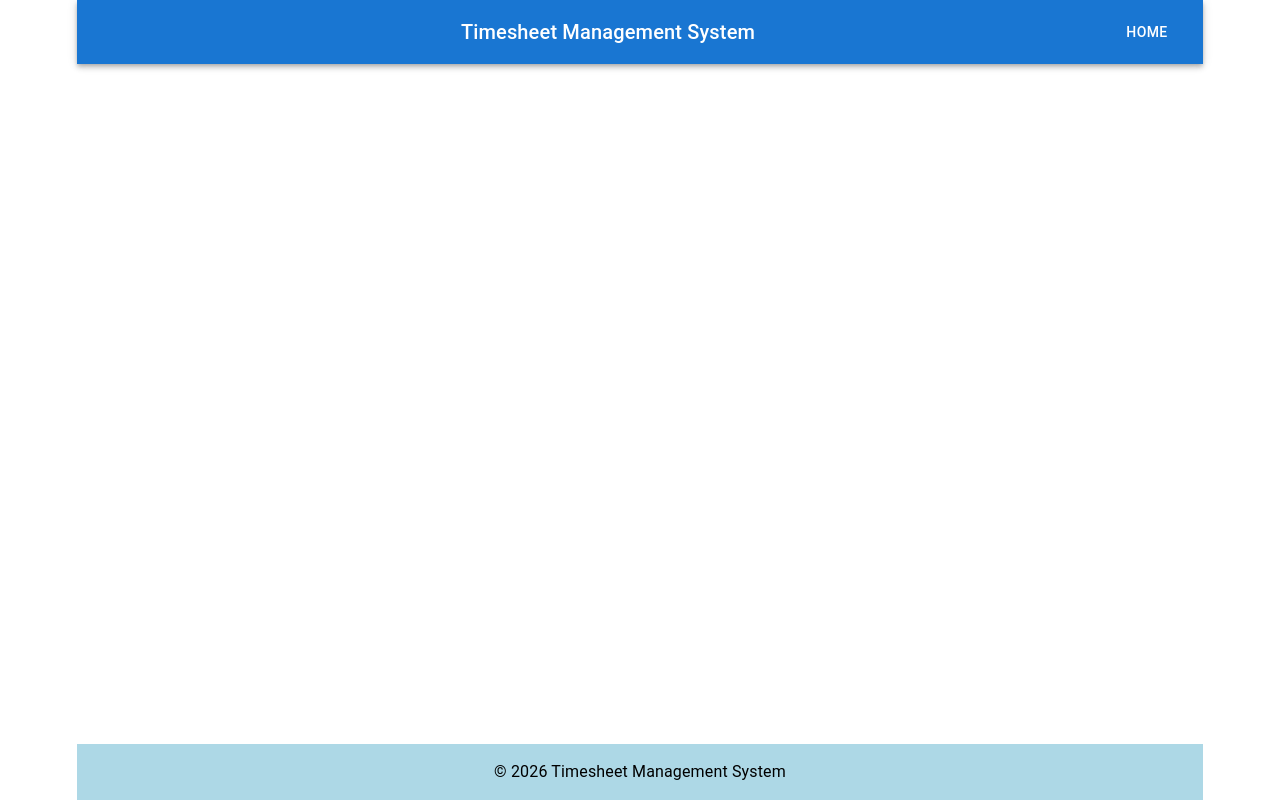
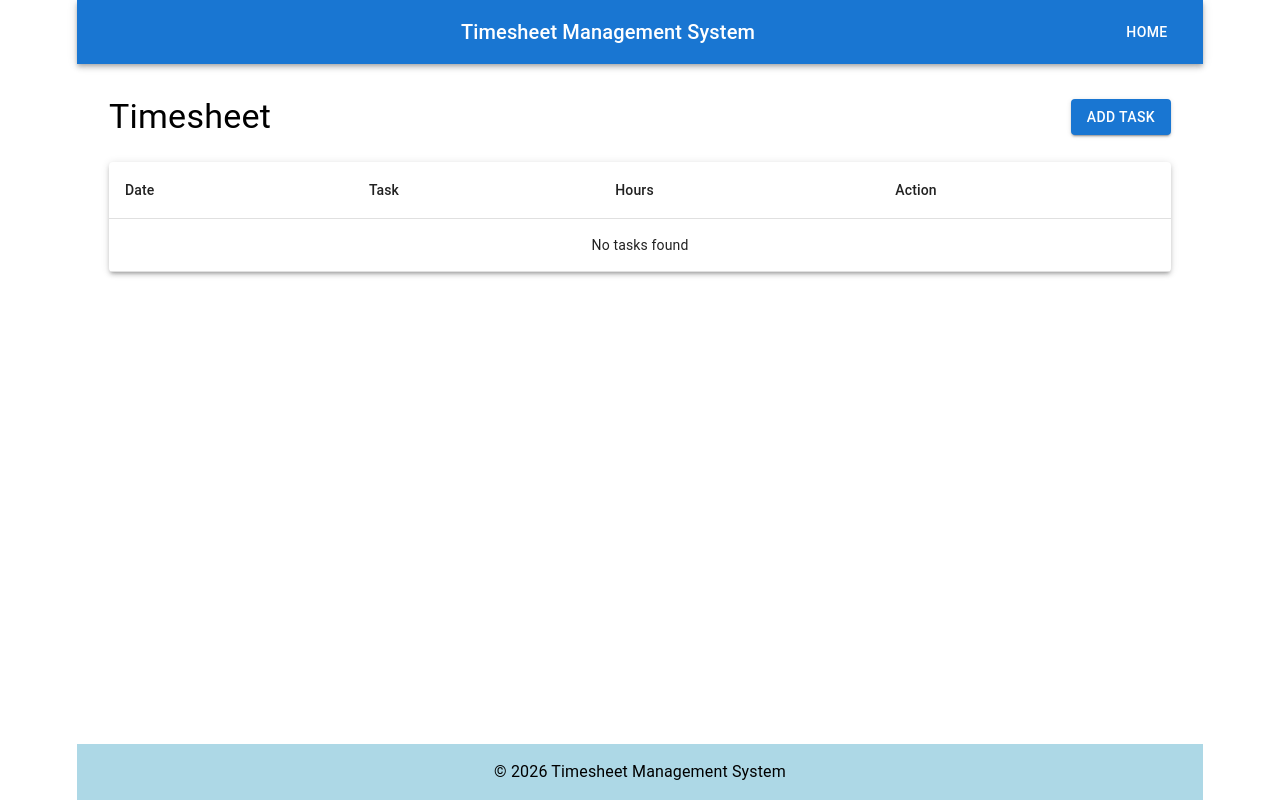
Before and after one commit to amanj007007/timesheet, a React (Vite) app: page /timesheet in a window 1280 px wide. Built offline with nearby package versions, Linux system fonts and the light colour scheme; sample sign-in values are in the browser's storage.

Commit message:
Add task dialog changes

```diff
--- a/src/pages/dashboard/dashboard.tsx
+++ b/src/pages/dashboard/dashboard.tsx
@@ -1,4 +1,3 @@
-// import type { CurrentUser } from "../../component/type/currentuser";
 import { useNavigate } from "react-router-dom";
 import { useAuth } from "../../hooks/useauth";
 import {
@@ -10,10 +9,15 @@ import {
 export default function Dashboard() {
     const { currentUser, logout } = useAuth();
     const navigate = useNavigate();
+
     const handleLogout = () => {
         logout();
+        navigate("/login");
+    };
 
-        navigate("/login");
+    const handleTimesheet = () => {
+         console.log("Timesheet button clicked");
+        navigate("/timesheet");
     };
     return (
         <Box
@@ -36,15 +40,32 @@ export default function Dashboard() {
                     mb: 3,
                 }}
             >
-                Welcome  {currentUser?.name} to Timesheet Management System
+                Welcome {currentUser?.name} to Timesheet Management System
             </Typography>
 
-            <Button
-                variant="contained"
-                onClick={handleLogout}
+            <Box
+                sx={{
+                    display: "flex",
+                    justifyContent: "center",
+                    gap: 2,
+                    mt: 3,
+                }}
             >
-                Logout
-            </Button>
+                <Button
+                    variant="contained"
+                    onClick={handleTimesheet}
+                >
+                    Timesheet
+                </Button>
+
+                <Button
+                    variant="contained"
+                    color="error"
+                    onClick={handleLogout}
+                >
+                    Logout
+                </Button>
+            </Box>
         </Box>
     );
 }
--- /dev/null
+++ b/src/pages/timesheet/addtaskdialog.tsx
@@ -0,0 +1,104 @@
+import {
+    Dialog,
+    DialogTitle,
+    DialogContent,
+    DialogActions,
+    Button,
+    FormControl,
+    InputLabel,
+    Select,
+    MenuItem
+    // type SelectChangeEvent,
+} from "@mui/material";
+import type { SelectChangeEvent } from "@mui/material";
+import { LocalizationProvider } from "@mui/x-date-pickers/LocalizationProvider";
+import { AdapterDayjs } from "@mui/x-date-pickers/AdapterDayjs";
+import { DatePicker } from "@mui/x-date-pickers/DatePicker";
+import dayjs, { Dayjs } from "dayjs";
+import { useState } from "react";
+
+
+interface Props {
+    open: boolean;
+    handleClose: () => void;
+}
+
+export default function AddTaskDialog({
+    open,
+    handleClose,
+}: Props) {
+    const [date, setDate] = useState<Dayjs | null>(dayjs());
+    const [category, setCategory] = useState("");
+    const handleCategoryChange = (
+        event: SelectChangeEvent
+    ) => {
+        setCategory(event.target.value);
+    };
+    return (
+
+        <Dialog
+            open={open}
+            onClose={handleClose}
+            fullWidth
+            maxWidth="sm"
+        >
+            <DialogTitle>
+                Add Task
+            </DialogTitle>
+
+            <DialogContent>
+                <LocalizationProvider dateAdapter={AdapterDayjs}>
+                    <DatePicker
+                        label="Date"
+                        value={date}
+                        onChange={(newValue) => setDate(newValue)}
+                        sx={{
+                            width: "100%",
+                            mt: 2,
+                        }}
+                    />
+                </LocalizationProvider>
+                <FormControl
+                    fullWidth
+                    sx={{ mt: 3 }}
+                >
+
+                    <InputLabel>
+                        Category
+                    </InputLabel>
+
+                    <Select
+                        value={category}
+                        label="Category"
+                        onChange={handleCategoryChange}
+                    >
+
+                        <MenuItem value="Learning">
+                            Learning
+                        </MenuItem>
+
+                        <MenuItem value="Assignment">
+                            Assignment
+                        </MenuItem>
+
+                    </Select>
+
+                </FormControl>
+            </DialogContent>
+
+
+            <DialogActions>
+
+                <Button
+                    onClick={handleClose}
+                >
+                    Close
+                </Button>
+
+            </DialogActions>
+
+        </Dialog>
+
+    );
+
+}
--- a/src/pages/timesheet/timesheet.tsx
+++ b/src/pages/timesheet/timesheet.tsx
@@ -0,0 +1,104 @@
+import {
+  Box,
+  Typography,
+  Button,
+  Paper,
+  Table,
+  TableHead,
+  TableRow,
+  TableCell,
+  TableBody,
+} from "@mui/material";
+import { useState } from "react";
+
+import AddTaskDialog from "./addtaskdialog";
+
+export default function Timesheet() {
+  const [open, setOpen] = useState(false);
+  const handleOpen = () => {
+      // console.log("Open button clicked");
+
+    setOpen(true);
+  };
+
+  const handleClose = () => {
+    setOpen(false);
+  };
+  return (
+    <Box
+      sx={{
+        p: 4,
+      }}
+    >
+      {/* Header */}
+
+      <Box
+        sx={{
+          display: "flex",
+          justifyContent: "space-between",
+          alignItems: "center",
+          mb: 3,
+        }}
+      >
+        <Typography variant="h4">
+          Timesheet
+        </Typography>
+
+        <Button
+          variant="contained"
+          onClick={handleOpen}
+        >
+          Add Task
+        </Button>
+
+      </Box>
+
+      {/* Table */}
+
+      <Paper elevation={3}>
+
+        <Table>
+
+          <TableHead>
+
+            <TableRow>
+
+              <TableCell>Date</TableCell>
+
+              <TableCell>Task</TableCell>
+
+              <TableCell>Hours</TableCell>
+
+              <TableCell>Action</TableCell>
+
+            </TableRow>
+
+          </TableHead>
+
+          <TableBody>
+
+            <TableRow>
+
+              <TableCell
+                colSpan={4}
+                align="center"
+              >
+                No tasks found
+              </TableCell>
+
+            </TableRow>
+
+          </TableBody>
+
+        </Table>
+        <AddTaskDialog
+          open={open}
+          handleClose={handleClose}
+        />
+
+      </Paper>
+
+    </Box>
+
+  );
+}
--- a/src/routes/approutes.tsx
+++ b/src/routes/approutes.tsx
@@ -3,36 +3,36 @@ import Home from "../pages/home/home";
 import Login from "../pages/login/login";
 import Signup from "../pages/signup/signup";
 import Dashboard from "../pages/dashboard/dashboard";
-// import Timesheet from "../pages/timesheet/timesheet";
+import Timesheet from "../pages/timesheet/timesheet";
 import ProtectedRoute from "../utils/protectedroute";
 
 
 export default function AppRoutes() {
-
-
     return (
-
-
         <Routes>
-
-
             <Route path="/" element={<Home />} />
 
             <Route path="/login" element={<Login />} />
 
             <Route path="/signup" element={<Signup />} />
 
-            <Route path="/dashboard" element={<ProtectedRoute>
-                <Dashboard />
-            </ProtectedRoute>} />
+            <Route
+                path="/dashboard"
+                element={
+                    <ProtectedRoute>
+                        <Dashboard />
+                    </ProtectedRoute>
+                }
+            />
 
-
-
-
+            <Route
+                path="/timesheet"
+                element={
+                    <ProtectedRoute>
+                        <Timesheet />
+                    </ProtectedRoute>
+                }
+            />
         </Routes>
-
-
     );
-
-
 }
```
